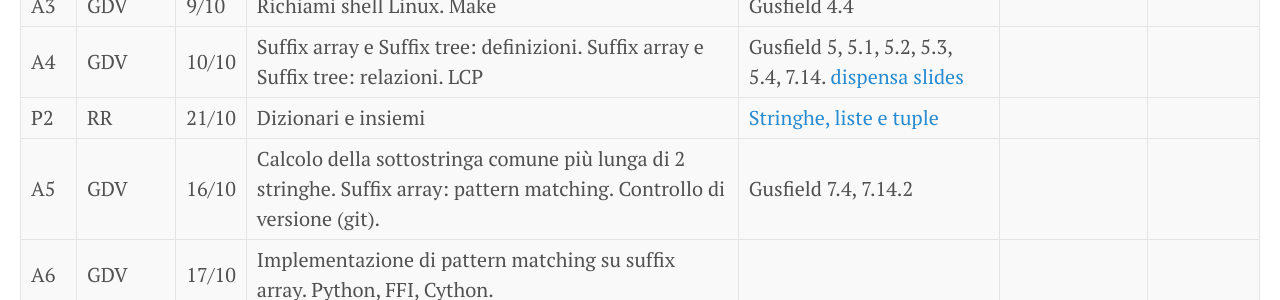
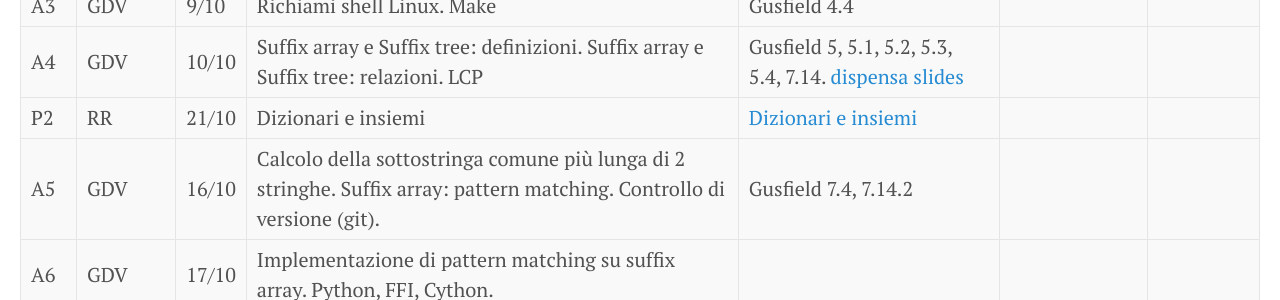
Before and after one commit to bioinformatica-corso/lezioni, a Jekyll site: the page built from docs/index.md, in a window 1280 px wide and 900 px high. Shown: the part 387-687 px from the top of the window. Built offline with Jekyll 4.4.1, drawn with Linux system fonts in a browser that asks for light colours.

Commit message:
Correzione
Correzione

```diff
--- a/docs/index.md
+++ b/docs/index.md
@@ -18,7 +18,7 @@ title: Elementi di Bioinformatica (2019-20)
 | --  | ---     | ----- | ---------                                                                                                               | ----------                                                                                                     | -------------                          | --------- |
 | A4  | GDV     | 10/10 | Suffix array e Suffix tree: definizioni. Suffix array e Suffix tree: relazioni. LCP                                     | Gusfield 5, 5.1, 5.2, 5.3, 5.4, 7.14. [dispensa](http://courses.csail.mit.edu/6.851/spring12/lectures/L16.pdf) [slides](https://github.com/bioinformatica-corso/lezioni/raw/master/04-pattern-matching-suffix-array-video.pdf) |                                        |           |
 | --  | ---     | ----- | ---------                                                                                                               | ----------                                                                                                     | -------------                          | --------- |
-| P2  | RR      | 21/10 | Dizionari e insiemi                                                                                                     | [Stringhe, liste e tuple](https://github.com/bioinformatica-corso/lezioni/blob/master/laboratorio/7ott19/lezione3-strutture-dati2.ipynb)                                                                                                               |                                        |           |
+| P2  | RR      | 21/10 | Dizionari e insiemi                                                                                                     | [Dizionari e insiemi](https://github.com/bioinformatica-corso/lezioni/blob/master/laboratorio/7ott19/lezione3-strutture-dati2.ipynb)                                                                                                               |                                        |           |
 | --  | ---     | ----- | ---------                                                                                                               | ----------                                                                                                     | -------------                          | --------- |
 | A5  | GDV     | 16/10 | Calcolo della sottostringa comune più lunga di 2 stringhe. Suffix array: pattern matching. Controllo di versione (git). | Gusfield 7.4, 7.14.2                                                                                           |                                        |           |
 | --  | ---     | ----- | ---------                                                                                                               | ----------                                                                                                     | -------------                          | --------- |
```
